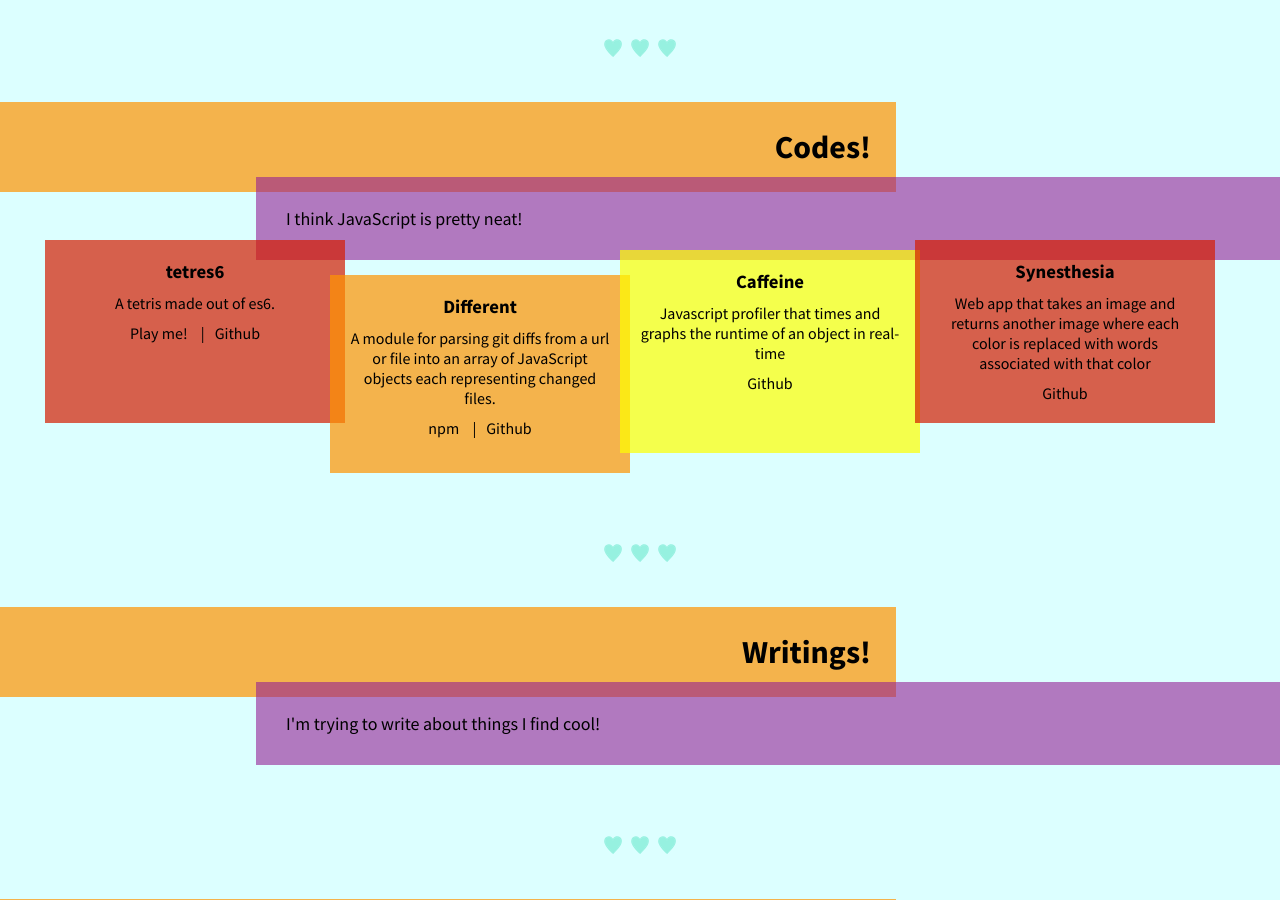
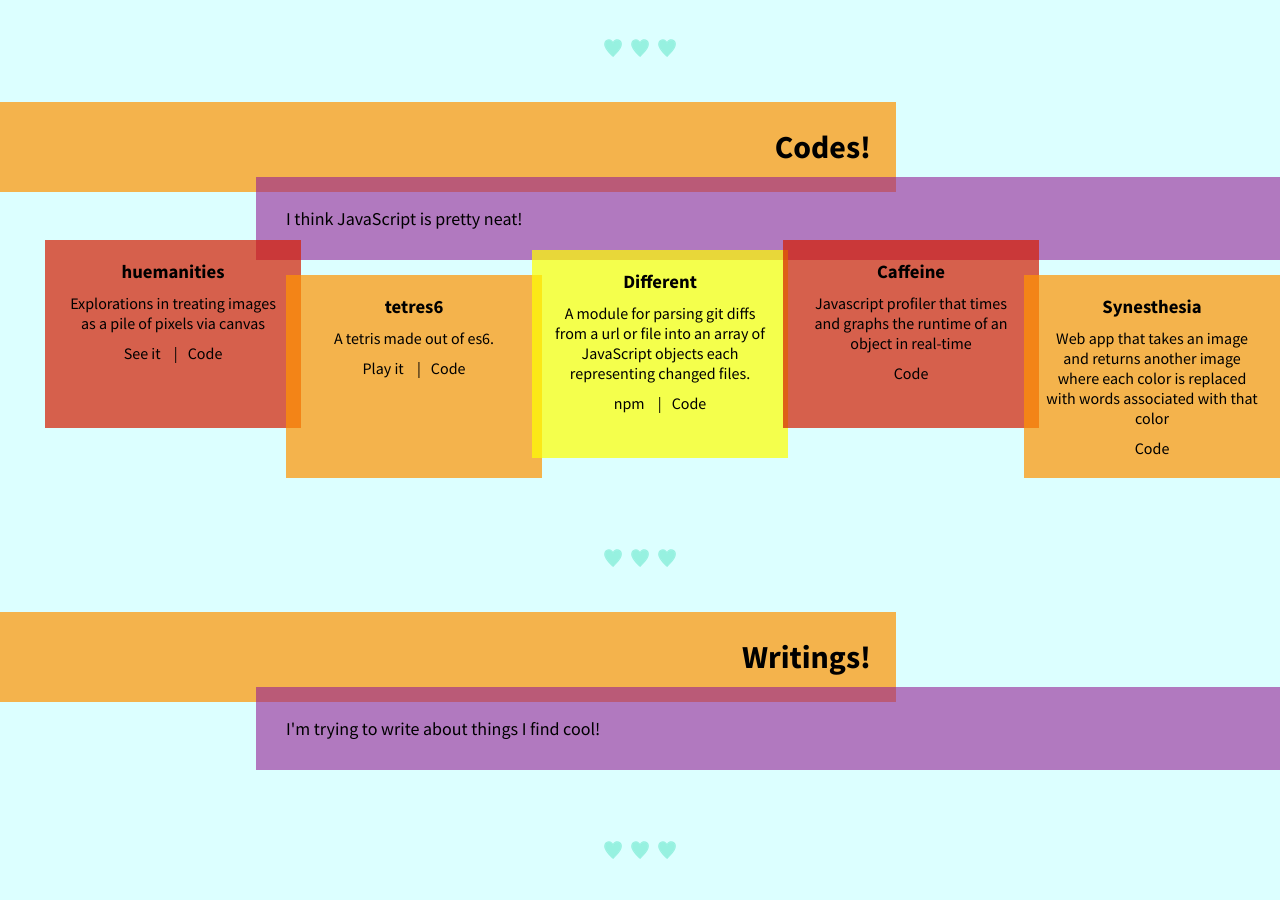
Before and after one commit to jennazee/jennazee.github.io, a Jekyll site: the page index.html, which Jekyll copies as it is, in a window 1280 px wide and 900 px high, scrolled down 1305 px. Built offline with Jekyll 4.4.1, drawn with Linux system fonts in a browser that asks for light colours.

Commit message:
Add huemanities to site

```diff
--- a/index.html
+++ b/index.html
@@ -32,7 +32,7 @@
           <h3 class="Portfolio__title">Parsing Parsers</h3>
           <ul class="Portfolio__links">
             <li><a href="slides/at-jsconfhi.pdf">Slides</a></li>
-            <li><a href="http://github.com/jennazee/sparse">Code</a></li>
+            <li><a href="https://github.com/jennazee/sparse">Code</a></li>
           </ul>
         </li>
         <li class="Portfolio__entry">
@@ -104,11 +104,19 @@
       <p class="Explanation">I think JavaScript is pretty neat!</p>
       <ul class="Portfolio">
         <li class="Portfolio__entry">
+          <h3 class="Portfolio__title">huemanities</h3>
+          <p class="Portfolio__description">Explorations in treating images as a pile of pixels via canvas</p>
+          <ul class="Portfolio__links">
+            <li><a href="https://jenna.is/huemanities/index.html">See it</a></li>
+            <li><a href="https://github.com/jennazee/huemanities">Code</a></li>
+          </ul>
+        </li>
+        <li class="Portfolio__entry">
           <h3 class="Portfolio__title">tetres6</h3>
           <p class="Portfolio__description">A tetris made out of es6.</p>
           <ul class="Portfolio__links">
-            <li><a href="tetres6.html">Play me!</a></li>
-            <li><a href="http://www.github.com/jennazee/tetres6">Github</a></li>
+            <li><a href="tetres6.html">Play it</a></li>
+            <li><a href="http://www.github.com/jennazee/tetres6">Code</a></li>
           </ul>
         </li>
         <li class="Portfolio__entry">
@@ -116,21 +124,21 @@
           <p class="Portfolio__description">A module for parsing git diffs from a url or file into an array of JavaScript objects each representing changed files.</p>
           <ul class="Portfolio__links">
             <li><a href="https://www.npmjs.org/package/different">npm</a></li>
-            <li><a href="http://www.github.com/jennazee/Different">Github</a></li>
+            <li><a href="http://www.github.com/jennazee/Different">Code</a></li>
           </ul>
         </li>
         <li class="Portfolio__entry">
           <h3 class="Portfolio__title">Caffeine</h3>
           <p class="Portfolio__description">Javascript profiler that times and graphs the runtime of an object in real-time</p>
           <ul class="Portfolio__links">
-            <li><a href="https://github.com/jennazee/Caffeine">Github</a></li>
+            <li><a href="https://github.com/jennazee/Caffeine">Code</a></li>
           </ul>
         </li>
         <li class="Portfolio__entry">
           <h3 class="Portfolio__title">Synesthesia</h3>
           <p class="Portfolio__description">Web app that takes an image and returns another image where each color is replaced with words associated with that color</p>
           <ul class="Portfolio__links">
-            <li><a href="https://github.com/jennazee/Synesthesia">Github</a></li>
+            <li><a href="https://github.com/jennazee/Synesthesia">Code</a></li>
           </ul>
         </li>
       </ul>
```
Also changed, not shown: 1 other file.
